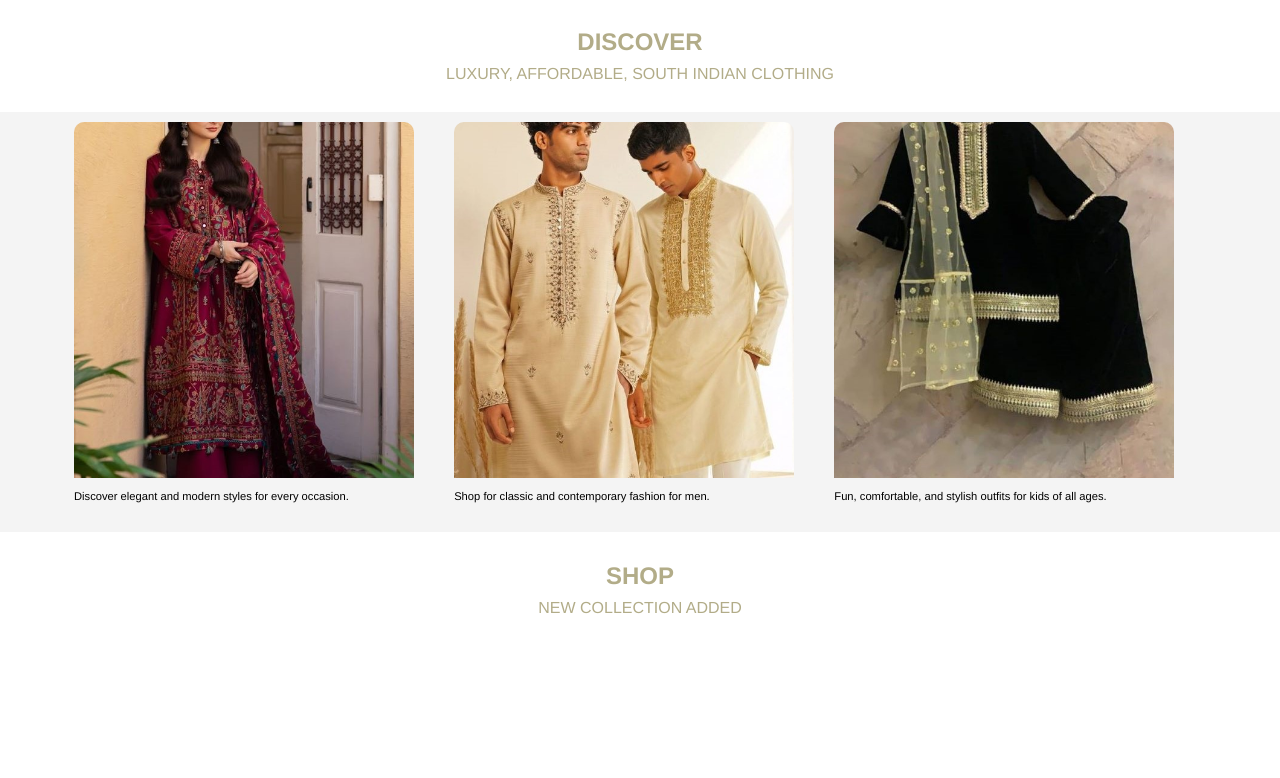
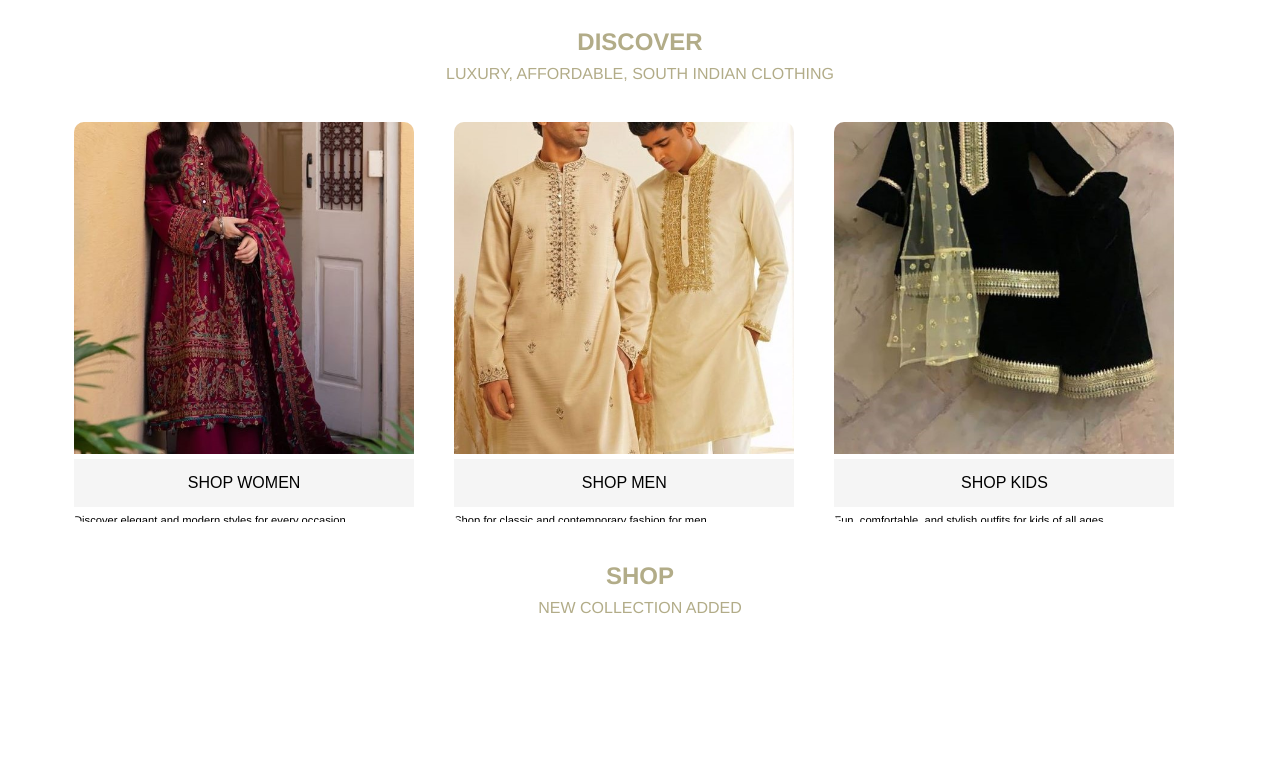
Before and after one commit to georgemathachan/M-M-Designs-Full-Stack, a plain HTML site: page Pages/home.html in a window 1280 px wide. Shown: the part 802-1580 px from the top of the page. Drawn offline with Linux system fonts and the light colour scheme.

Commit message:
homepage changes

```diff
--- a/Assets/CSS/main.css
+++ b/Assets/CSS/main.css
@@ -144,7 +144,7 @@ button {
     justify-content: flex-start;
     gap: 20px;
     padding: 0px 5%;
-    background-color: var(--accent-color);
+    background-color: white;
     overflow-x: auto; /* Enables horizontal scrolling on smaller screens */
     -webkit-overflow-scrolling: touch; /* For smoother scrolling on iOS */
 }
--- a/Pages/home.html
+++ b/Pages/home.html
@@ -85,17 +85,23 @@
     <section class="categories">
       <div class="category luxe">
         <img src="../Assets/Images/women-clothing.jpg" alt="Women's Clothing" />
-
+        <button class="button-light">
+          <a href="">SHOP WOMEN</a>
+        </button>
         <p>Discover elegant and modern styles for every occasion.</p>
       </div>
       <div class="category everyday">
         <img src="../Assets/Images/mens-clothing.jpg" alt="Men's Clothing" />
-
+        <button class="button-light">
+          <a href="">SHOP MEN</a>
+        </button>
         <p>Shop for classic and contemporary fashion for men.</p>
       </div>
       <div class="category luxe">
         <img src="../Assets/Images/kids-clothing.jpg" alt="Kids' Clothing" />
-
+        <button class="button-light">
+          <a href="">SHOP KIDS</a>
+        </button>
         <p>Fun, comfortable, and stylish outfits for kids of all ages.</p>
       </div>
     </section>
```
